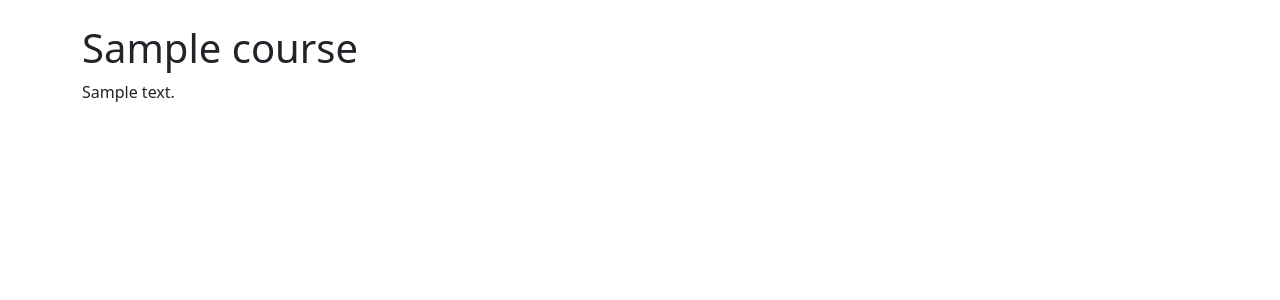
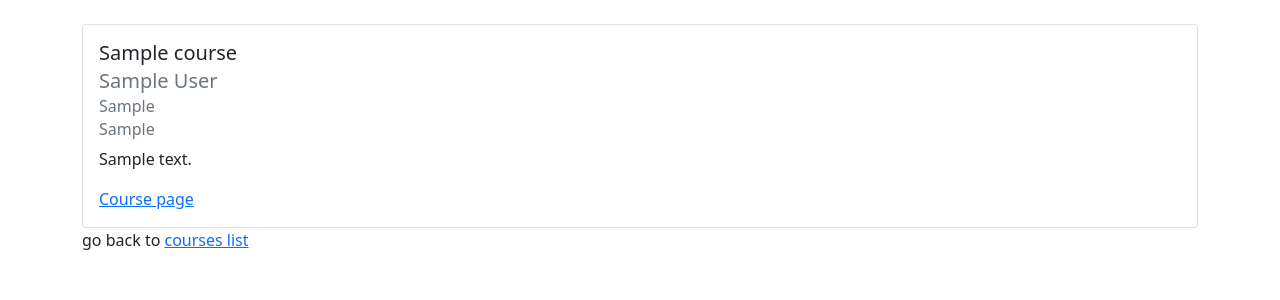
Before and after one commit to eathtespagheti/ocm-code-challenge, a Django app: page /1/ in a window 1280 px wide. Shown: the top 300 px of the page. Run offline with Django 3.2, Linux system fonts and the light colour scheme; tables that the repository leaves empty hold one stand-in row (values such as "Sample post").

Commit message:
Add cards for detail

```diff
--- a/src/federica_crawler/apps/courses/templates/courses/detail.html
+++ b/src/federica_crawler/apps/courses/templates/courses/detail.html
@@ -1,6 +1,22 @@
 {% extends 'courses/base.html' %}
 
 {% block content %}
-<h1>{{ course.title }}</h1>
-<p>{{ course.short_description }}</p>
+<div class="card">
+    <div class="card-body">
+        <h5 class="card-title">{{ course.title }}</h5>
+        <h5 class="card-subtitle mb-2 text-muted">{{ course.teacher }}</h5>
+        <h6 class="card-subtitle mb-2 text-muted">{{ course.area }}</h6>
+        <h6 class="card-subtitle mb-2 text-muted">{{ course.status }}</h6>
+        <p class="card-text">
+            {% if course.description %}
+                {{ course.description }}
+            {% else %}
+                {{ course.short_description }}
+            {% endif %}
+        </p>
+        <a href="{{ course.url }}" class="card-link">Course page</a>
+    </div>
+</div>
+
+{% include 'courses/partials/go_back.html' %}
 {% endblock content %}
```
